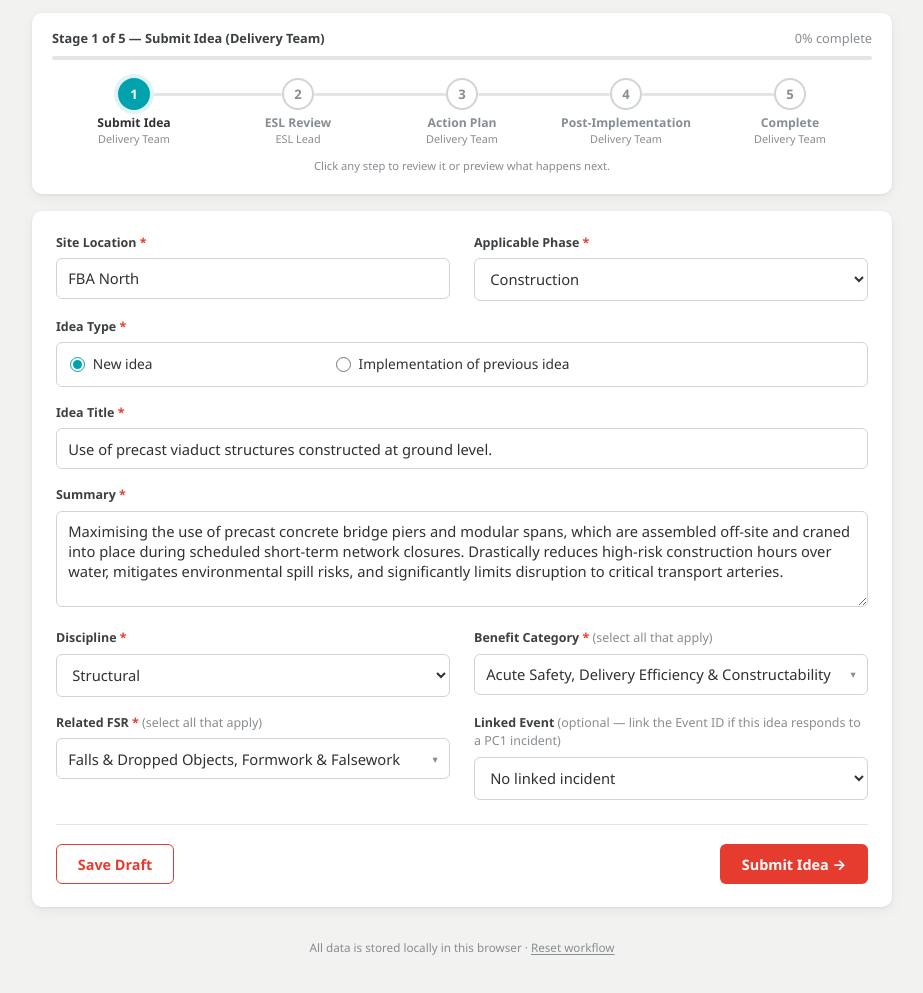
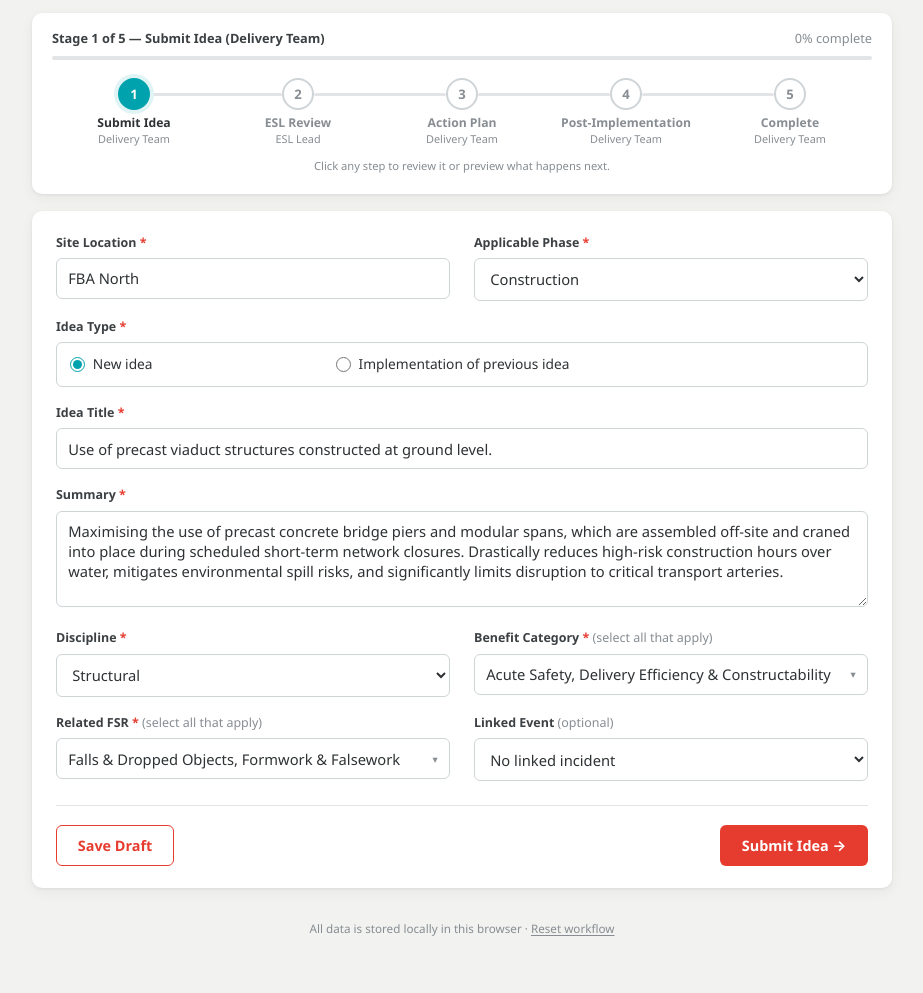
Before and after one commit to annabelLORA/engineered-safety, a plain HTML site: page index.html in a window 1280 px wide. Shown: the part 103-1096 px from the top of the page, without its empty margins (178-1101 px from the left). Drawn offline with Linux system fonts and the light colour scheme.

Commit message:
Update index.html

```diff
--- a/index.html
+++ b/index.html
@@ -582,7 +582,7 @@ function viewSubmitForm() {
         <div class="err">Select at least one related FSR.</div>
       </div>
       <div class="field">
-        <label for="f-incident">Linked Event <span class="hint">(optional — link the Event ID if this idea responds to a PC1 incident)</span></label>
+        <label for="f-incident">Linked Event <span class="hint">(optional)</span></label>
         <select id="f-incident">
           <option value="" ${d.incident ? "" : "selected"}>No linked incident</option>${incidentOpts}
         </select>
```
